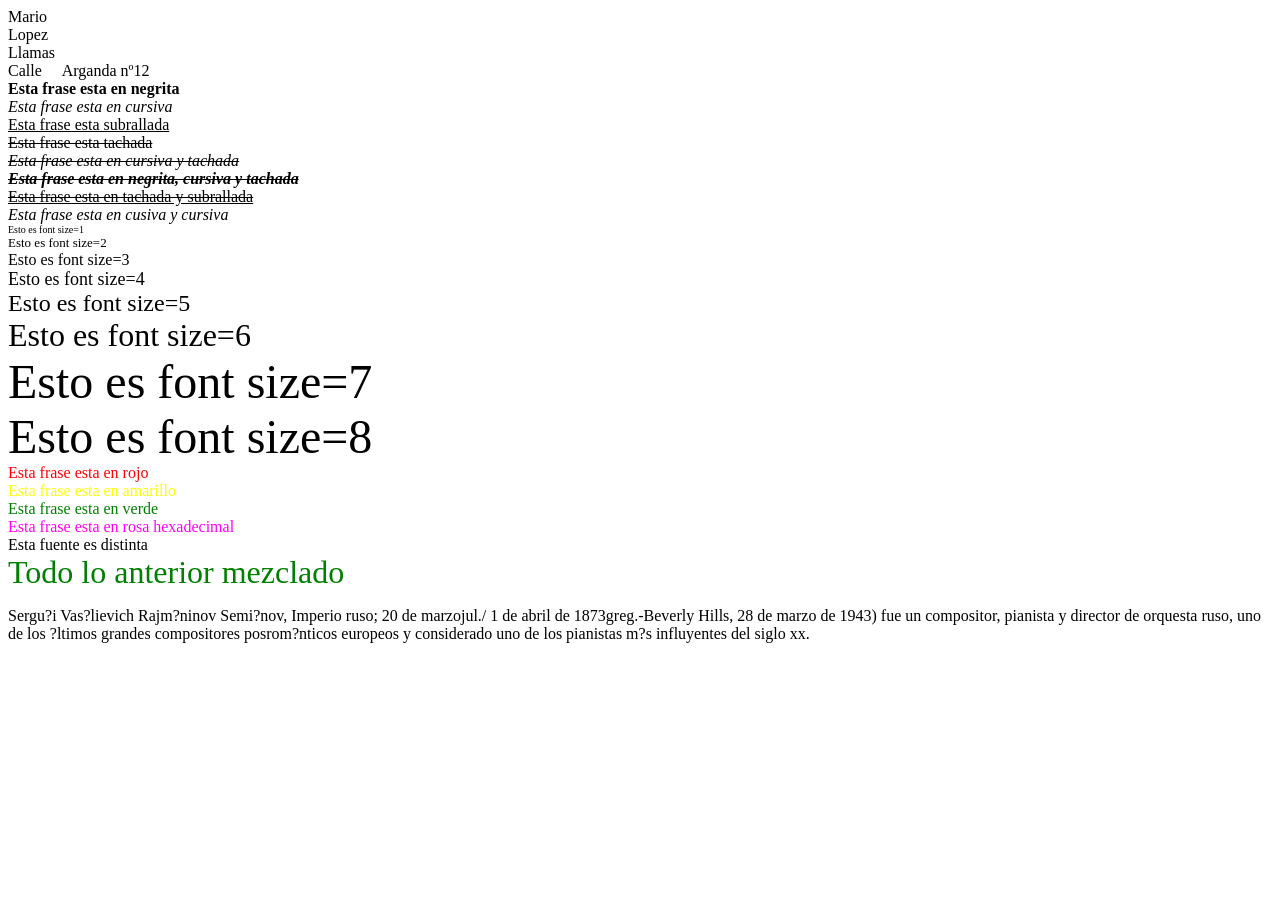
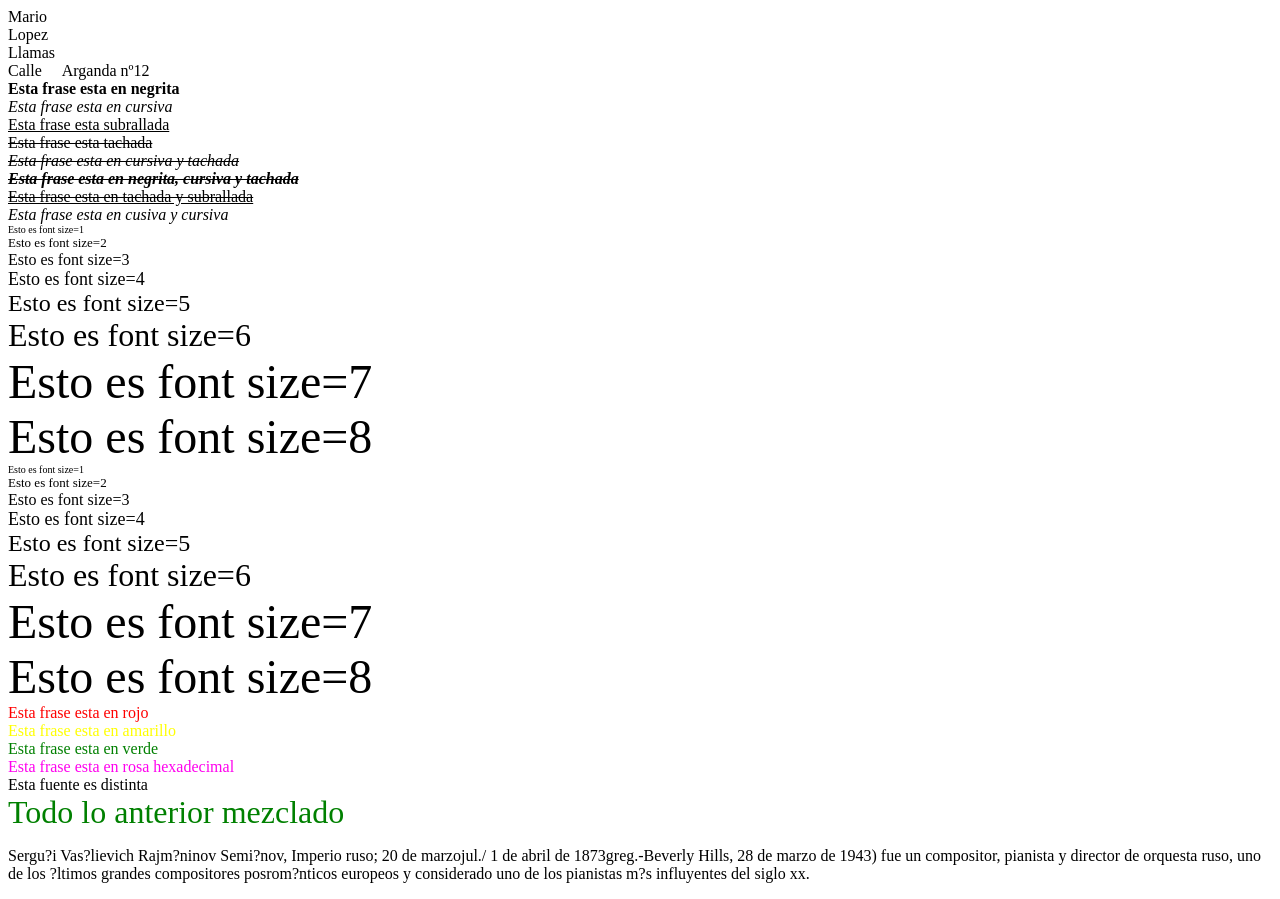
Before and after one commit to B4bol/Cosas, a plain HTML site: page PRIMERA WEB.html in a window 1280 px wide. Before the commit the page ends 800 px from the top, so only its background shows below. Drawn offline with Linux system fonts and the light colour scheme.

Commit message:
Update PRIMERA WEB.html

```diff
--- a/PRIMERA WEB.html
+++ b/PRIMERA WEB.html
@@ -27,6 +27,15 @@
 	<font size="7">Esto es font size=7</font><br>
 	<font size="8">Esto es font size=8</font><br>
 
+	<font size="1">Esto es font size=1</font><br>
+	<font size="2">Esto es font size=2</font><br>
+	<font size="3">Esto es font size=3</font><br>
+	<font size="4">Esto es font size=4</font><br>
+	<font size="5">Esto es font size=5</font><br>
+	<font size="6">Esto es font size=6</font><br>
+	<font size="7">Esto es font size=7</font><br>
+	<font size="8">Esto es font size=8</font><br>
+
 	<font color="red">Esta frase esta en rojo</font><br>
 	<font color="yellow">Esta frase esta en amarillo</font><br>
 	<font color="green">Esta frase esta en verde</font><br>
```
